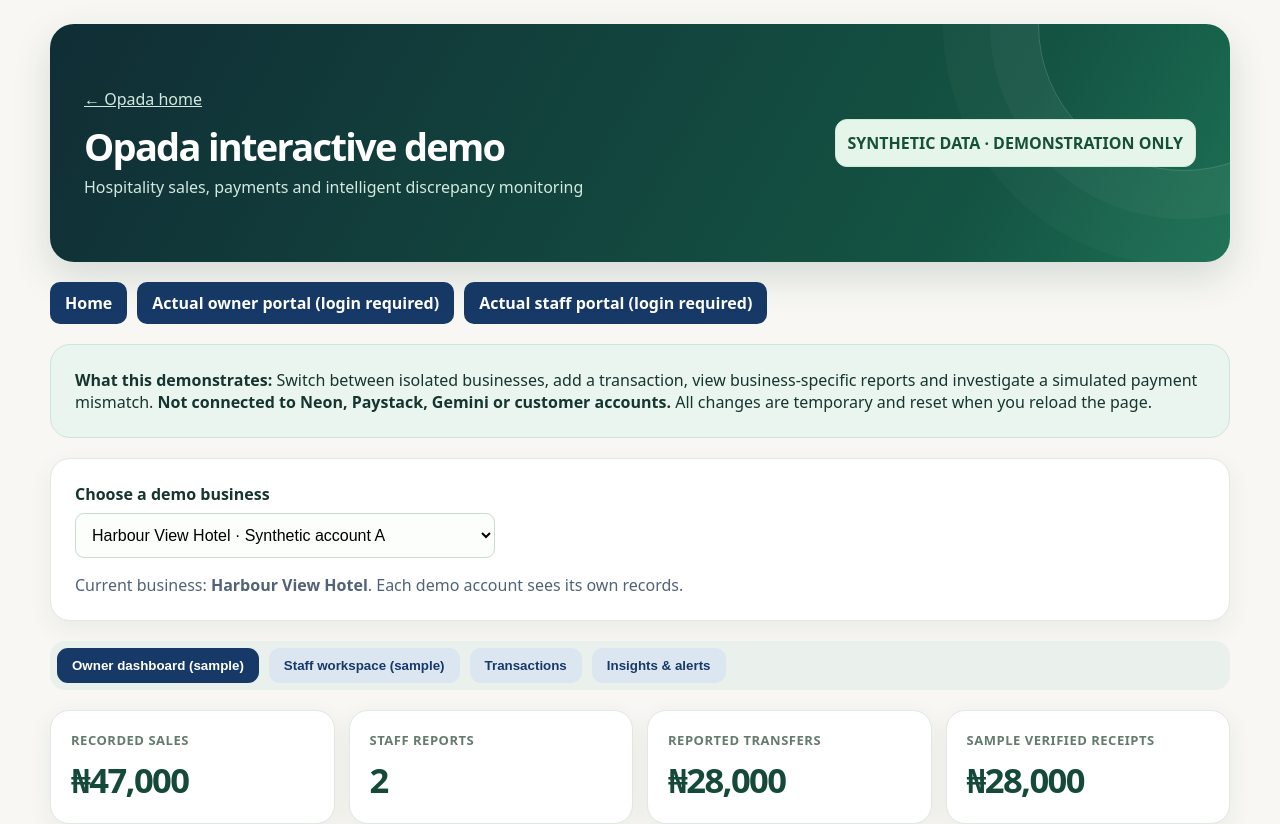
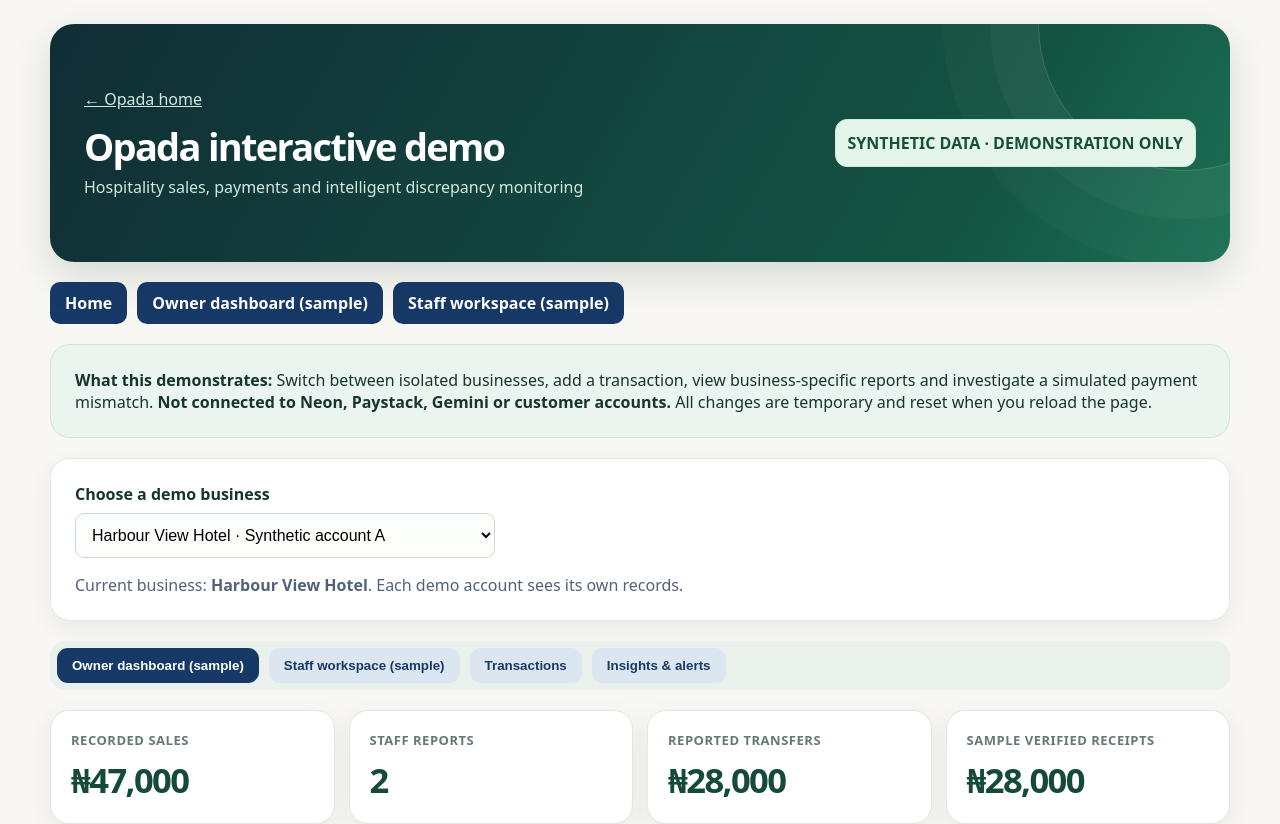
Before and after one commit to stephenrabbi/opada, a Next.js app: page /demo in a window 1280 px wide. Shown: the top 824 px of the page. Built offline with nearby package versions, Linux system fonts and the light colour scheme.

Commit message:
fix(release): route presentation navigation to functioning sample dashboards

```diff
--- a/app/demo/page.jsx
+++ b/app/demo/page.jsx
@@ -1,5 +1,5 @@
 'use client';
-import {useMemo,useState} from 'react';
+import {useMemo,useState,useEffect} from 'react';
 
 const initial=[
  {id:1,item:'Hotel breakfast',type:'sale',quantity:8,unitPrice:3500,payment:'transfer',business:'hotel'},
@@ -19,6 +19,9 @@ export default function FunderDemo(){
  const [checked,setChecked]=useState(false);
  const [message,setMessage]=useState('');
  const [tab,setTab]=useState('overview');
+ // Direct sample view links are presentation-only; no authentication or live APIs.
+ function navigateSample(view){setTab(view)}
+ useEffect(()=>{const view=new URLSearchParams(window.location.search).get('view');if(['overview','staff','transactions','alerts'].includes(view))setTab(view)},[]);
  const own=useMemo(()=>transactions.filter(x=>x.business===business),[transactions,business]);
  const total=own.reduce((s,x)=>s+x.quantity*x.unitPrice,0);
  const transfers=own.filter(x=>x.payment==='transfer').reduce((s,x)=>s+x.quantity*x.unitPrice,0);
@@ -38,7 +41,7 @@ export default function FunderDemo(){
     <div><a href="/" style={{color:'#173967'}}>← Opada home</a><h1 style={{fontSize:'clamp(26px,5vw,38px)',margin:'10px 0 4px'}}>Opada interactive demo</h1><p style={{margin:0}}>Hospitality sales, payments and intelligent discrepancy monitoring</p></div>
     <span style={{background:'#fff2ce',padding:12,borderRadius:12,fontWeight:700}}>SYNTHETIC DATA · DEMONSTRATION ONLY</span>
    </header>
-   <nav aria-label="Explore Opada pages" style={{display:'flex',gap:10,flexWrap:'wrap',alignItems:'center'}}><a href="/" style={{...button,textDecoration:'none'}}>Home</a><a href="/owner" style={{...button,textDecoration:'none'}}>Actual owner portal (login required)</a><a href="/staff" style={{...button,textDecoration:'none'}}>Actual staff portal (login required)</a></nav>
+   <nav aria-label="Explore Opada pages" style={{display:'flex',gap:10,flexWrap:'wrap',alignItems:'center'}}><a href="/" style={{...button,textDecoration:'none'}}>Home</a><a href="/demo?view=overview" style={{...button,textDecoration:'none'}} onClick={()=>navigateSample('overview')}>Owner dashboard (sample)</a><a href="/demo?view=staff" style={{...button,textDecoration:'none'}} onClick={()=>navigateSample('staff')}>Staff workspace (sample)</a></nav>
    <section style={{...panel,background:'#eaf3ff'}} aria-label="Demo limitations"><strong>What this demonstrates:</strong> Switch between isolated businesses, add a transaction, view business-specific reports and investigate a simulated payment mismatch. <strong>Not connected to Neon, Paystack, Gemini or customer accounts.</strong> All changes are temporary and reset when you reload the page.</section>
    <section style={panel}><label htmlFor="demo-business" style={{fontWeight:700}}>Choose a demo business</label><select id="demo-business" value={business} onChange={e=>{setBusiness(e.target.value);setChecked(false);setMessage('')}} style={{display:'block',marginTop:8,padding:12,width:'100%',maxWidth:420,borderRadius:9,border:'1px solid #b0bfd1',fontSize:16}}><option value="hotel">Harbour View Hotel · Synthetic account A</option><option value="cafe">Cornerstone Café · Synthetic account B</option></select><p style={{color:'#526278',marginBottom:0}}>Current business: <b>{businessName}</b>. Each demo account sees its own records.</p></section>
    <nav className="opada-funder-tabs" aria-label="Demo sections" style={{display:'flex',gap:10,flexWrap:'wrap'}}>{[['overview','Owner dashboard (sample)'],['staff','Staff workspace (sample)'],['transactions','Transactions'],['alerts','Insights & alerts']].map(([id,label])=><button type="button" key={id} style={{...button,background:tab===id?'#173967':'#dce6f1',color:tab===id?'#fff':'#173967'}} onClick={()=>setTab(id)}>{label}</button>)}</nav>
```
